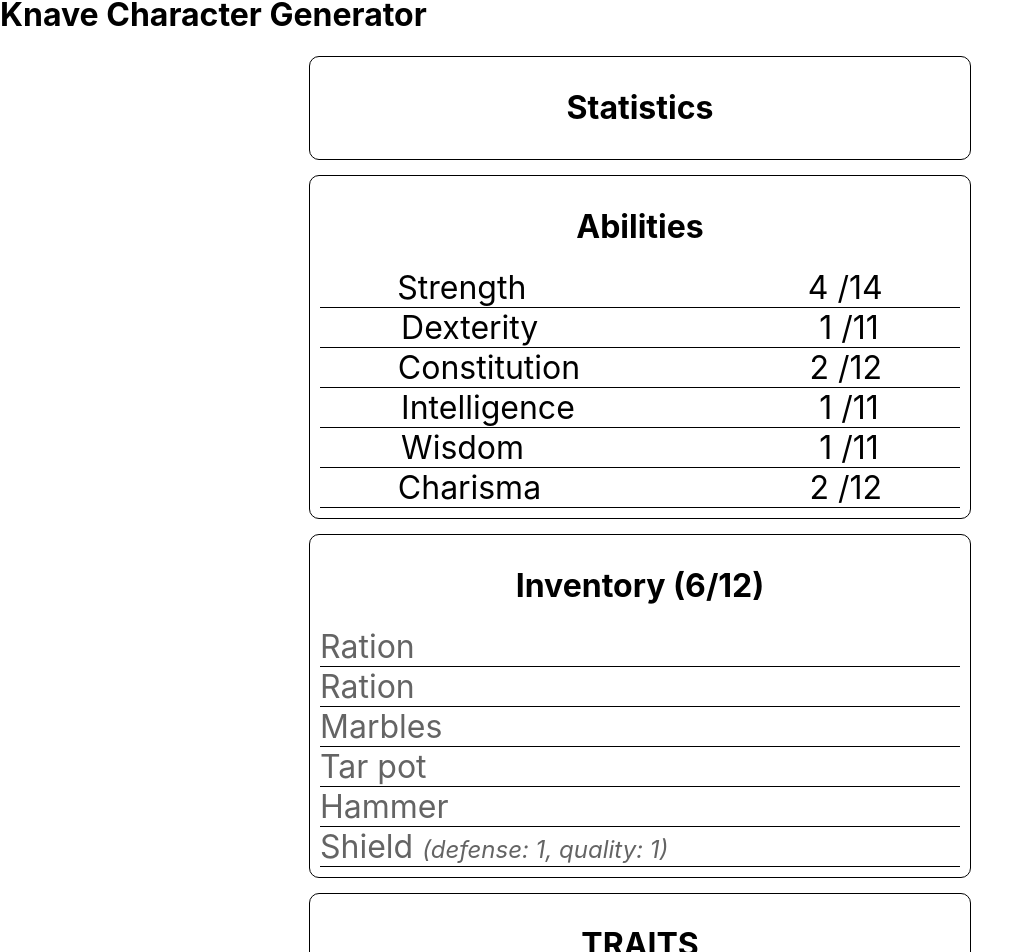
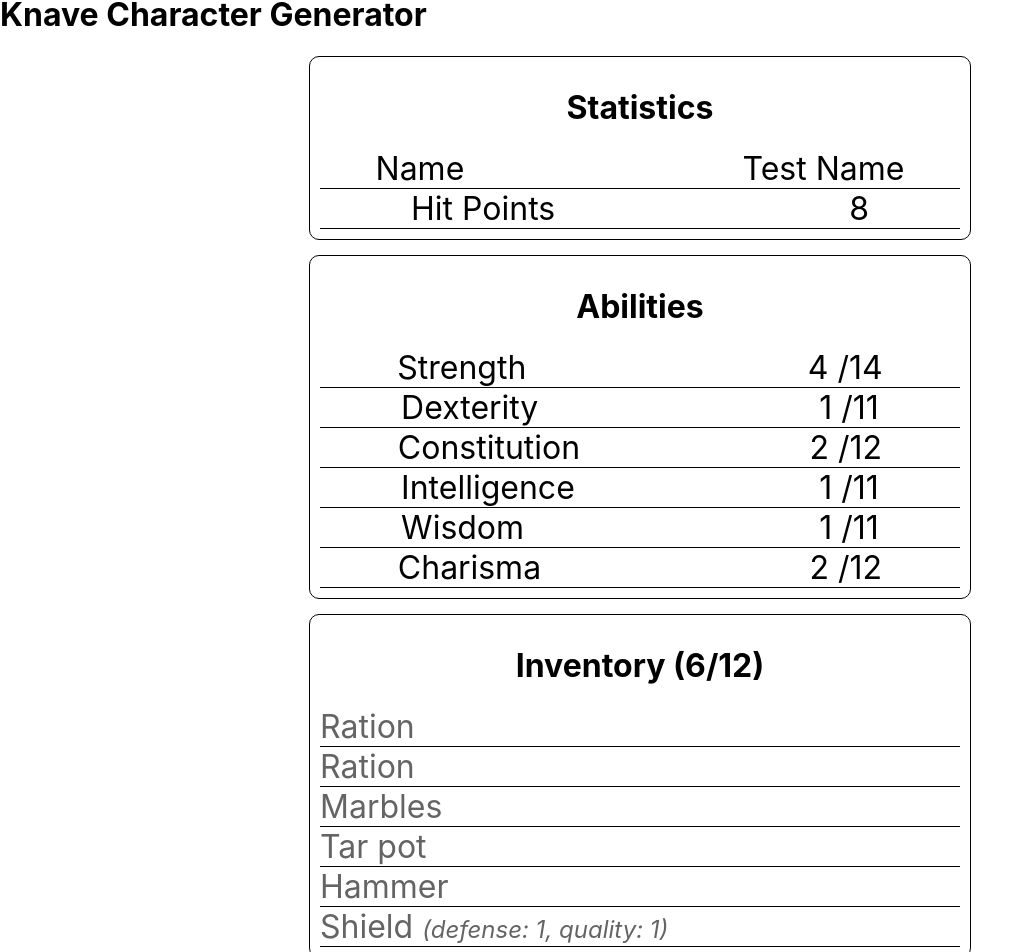
Before and after one commit to tylergreason/knave-character-generator, a React (Create React App) app: page / in a window 1280 px wide. Shown: the part 26-978 px from the top of the page, without its empty margins (0-1032 px from the left). Built offline with nearby package versions, Linux system fonts and the light colour scheme.

Commit message:
Name and hit points are rendered, but I'm leaving armor defense alone for now. It's taking too much time for what was supposed to be a small project.

```diff
--- a/src/components/AbilityCard.js
+++ b/src/components/AbilityCard.js
@@ -1,22 +1,14 @@
 import React from 'react'
 import styled from 'styled-components'
-import {listStyle} from '../styling/generaStyles'
+import {listStyle, listStyle__ListItemName, listStyle__ListItemValue} from '../styling/generaStyles'
 
 const AbilityCardStyling = styled.div`
     ${listStyle()}
     justify-content:space-center;
 `
 
-const AbilityTitle = styled.span `
-    width: 40%;
-text-align: center;
-text-align: left;
-`
-
-const AbilityValue = styled.span `
-    /* width: 20%; */
-    text-align: right;
-`
+const AbilityTitle = styled.span `${listStyle__ListItemName()}`
+const AbilityValue = styled.span `${listStyle__ListItemValue()}`
 
 const AbilityCard = props => {
     return(
--- /dev/null
+++ b/src/components/StatCard.js
@@ -0,0 +1,23 @@
+import React from 'react';
+import styled from 'styled-components'
+import {listStyle, listStyle__ListItemValue, listStyle__ListItemName} from '../styling/generaStyles'
+
+const StatCardStyled = styled.div`${listStyle()}`
+const StatTitle = styled.span `${listStyle__ListItemName()}`
+const StatValue = styled.span `${listStyle__ListItemValue()}`
+
+
+const StatCard = props => {
+    return (
+        <StatCardStyled>
+            <StatTitle>
+                {props.statName}
+            </StatTitle>
+            <StatValue>
+                {props.statValue}
+            </StatValue>
+        </StatCardStyled>
+    )
+}
+
+export default StatCard
--- a/src/components/Stats.js
+++ b/src/components/Stats.js
@@ -2,25 +2,80 @@ import React, { Component } from 'react'
 import { connect } from 'react-redux'
 import styled from 'styled-components'
 import { mainComponentStyle, mainHeaderStyle } from '../styling/generaStyles'
-
+import { setArmorStats } from '../store/actions/statActions'
+import StatCard from './StatCard'
 const StatsContainer = styled.div`${mainComponentStyle()}`
 const StatsHeader = styled.h1`${mainHeaderStyle()}`
 
 class Stats extends Component {
+
+    componentDidUpdate = () => {
+        // set armor defense value once stats and inventory have been set
+        if (this.props.stats.armorDefense === 0){
+            let totalArmor = 0;
+            console.log(this.props.inventory)
+            this.props.inventory.forEach(i => totalArmor += i.defense);
+            console.log(totalArmor)
+            if (totalArmor < 1){
+                console.log('armor set')
+                this.props.setArmorStats(11)
+            }else{
+                this.props.setArmorStats(totalArmor);
+            }
+        }
+    }
+
+    renderStatCards = stats => {
+        return (
+        <>
+        <StatCard
+            statName={'Name'}
+            statValue={stats['name']}
+        ></StatCard>
+        {/* <StatCard
+            statName={'Armor Bonus'}
+            statValue={stats['armorBonus']}
+        ></StatCard> */}
+        {/* <StatCard
+            statName={'Armor Defense'}
+            statValue = {`${stats['armorDefense']} / ${stats['armorBonus']}`}
+            statValue={stats['armorDefense']}
+        ></StatCard> */}
+        <StatCard
+            statName={'Hit Points'}
+            statValue={stats['hitPoints']}
+        ></StatCard>
+        </>
+        )
+
+        // let keys = Object.keys(stats);
+        // return keys.map(stat => {
+        //     console.log(stat)
+        //     return <StatCard
+        //             key={stat}
+        //             statName={stat}
+        //             statValue={stats[stat]}
+        //         ></StatCard>
+        // })
+    }
+
     render(){
         return(
         <StatsContainer>
             <StatsHeader>
                 Statistics
             </StatsHeader>
+            {this.renderStatCards(this.props.stats)}
         </StatsContainer>)
     }
 }
 
 const mapStateToProps = state => {
     return {
-        stats: ''
+        stats: state.knave.stats,
+        abilities: state.knave.abilities,
+        inventory: state.knave.inventory
     }
 }
 
-export default connect(mapStateToProps)(Stats)
+export default connect(mapStateToProps, {setArmorStats})(Stats)
--- a/src/components/Traits.js
+++ b/src/components/Traits.js
@@ -3,14 +3,17 @@ import { connect } from 'react-redux'
 import { generateTrait } from '../store/actions/traitActions'
 import TraitCard from './TraitCard'
 import styled from 'styled-components'
-import {mainComponentStyle} from '../styling/generaStyles'
+import {mainComponentStyle, subHeader} from '../styling/generaStyles'
 
     // styled container for traits
     const TraitContainer = styled.div`${mainComponentStyle()}`
 
     const TraitHeader = styled.h1`
         text-align: center;
-        text-transform: uppercase;
+        /* text-transform: uppercase; */
+    `
+    const TraitSubText = styled.div`
+        ${subHeader()}
     `
 
 class Traits extends Component {
@@ -33,6 +36,9 @@ class Traits extends Component {
             <TraitContainer>
                 <TraitHeader>
                     Traits
+                    <TraitSubText>
+                        Click to generate a new trait
+                    </TraitSubText>
                 </TraitHeader>
                     {this.renderTraitCards(this.props.traits)}
             </TraitContainer>
--- a/src/store/actions/inventoryActions.js
+++ b/src/store/actions/inventoryActions.js
@@ -9,7 +9,12 @@ export const generateInventory = () => {
     items.push(dungeoneeringGear[Math.floor(Math.random()*dungeoneeringGear.length)])
     items.push(armors[Math.floor(Math.random()*armors.length)])
     console.log(items);
-    return {type:'GENERATE_INVENTORY', inventory: items}
+
+    // generate total armor bonus given by all items
+    let totalArmorDefense = 0;
+    items.forEach(item => totalArmorDefense += item.defense)
+
+    return {type:'GENERATE_INVENTORY', inventory: items, armorDefense: totalArmorDefense}
 }
 
 export const addInventoryItem = (item) => {
--- a/src/store/actions/statActions.js
+++ b/src/store/actions/statActions.js
@@ -11,3 +11,7 @@ export const generateStats = () => {
     };
     return {type: 'GENERATE_STATS', stats:stats};
 }
+
+export const setArmorStats = (armorDefense) => {
+    return {type:'SET_ARMOR_STATS', armorDefense: armorDefense, armorBonus: (armorDefense-10) }
+}
--- a/src/store/reducers/knaveReducer.js
+++ b/src/store/reducers/knaveReducer.js
@@ -33,13 +33,26 @@ const knave = (state=defaultState, action) => {
         case 'GENERATE_INVENTORY':
             return state = {
                 ...state,
-                inventory: action.inventory
+                inventory: action.inventory,
+                stats: {
+                    ...state.stats,
+                    armorDefense: action.armorDefense
+                }
             }
         case 'GENERATE_STATS':
             return state = {
                 ...state,
                 stats: action.stats
         }
+        case 'SET_ARMOR_STATS':
+            return state = {
+                ...state,
+                stats: {
+                    ...state.stats,
+                    armorBonus: action.armorBonus,
+                    armorDefense: action.armorDefense
+                }
+            }
         default:
             return state
     }
--- a/src/styling/generaStyles.js
+++ b/src/styling/generaStyles.js
@@ -26,3 +26,24 @@ export const listStyle = () => {
     justify-content: space-around;
     `
 }
+
+
+export const listStyle__ListItemName = () => {return `
+    width: 40%;
+    text-align: left;
+`}
+
+export const listStyle__ListItemValue = () => {
+    return `
+    /* width: 20%; */
+    text-align: right;
+    `
+}
+
+export const subHeader = () => {
+    return `
+        font-size: 1rem;
+        color: rgb(100,100,100);
+        text-align: center;
+    `
+}
```
Also changed, not shown: src/App.js (+6 -7 lines).
